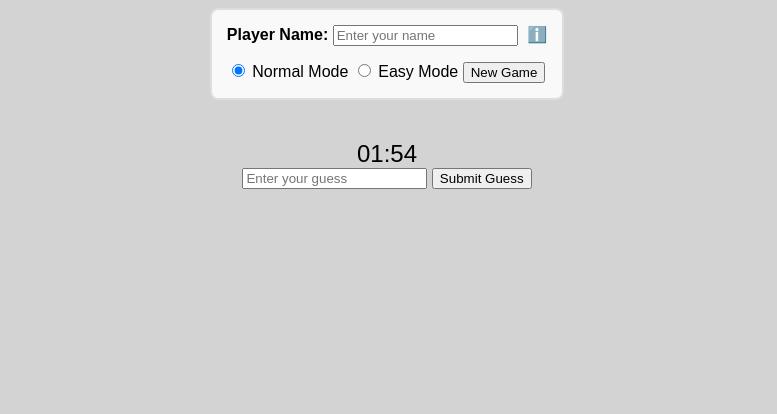
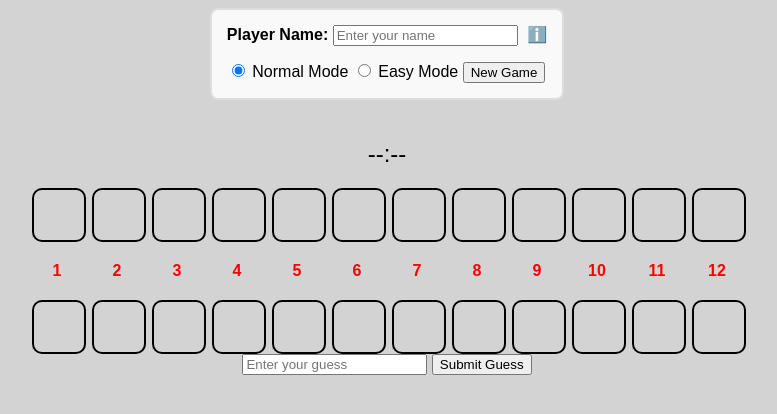
Before and after one commit to SjoerdCor/tweevoortwaalf, a Flask app: page /woordrader in a window 1280 px wide. Shown: the top 414 px of the page, without its empty margins (253-1030 px from the left). Run offline with Flask 3, Linux system fonts and the light colour scheme; some libraries are stand-ins or nearby versions.

Commit message:
fix active and time for woordrader

```diff
--- a/app.py
+++ b/app.py
@@ -82,6 +82,7 @@ def woordrader():
     """Home page"""
     active = session.get("woordrader", {}).get("active", False)
     state = session.get("woordrader", {}).get("state", {})
+    active = False
     return render_template(
         "woordrader.html",
         state=state,
@@ -210,6 +211,8 @@ def handle_guess(puzzlename):
         "correct": correct,
     }
     insert_data(f"{puzzlename}.guesses", data)
+
+    session[puzzlename]["active"] = False
     return jsonify({"answer": answer, "correct": correct})
 
 
--- a/templates/woordrader.html
+++ b/templates/woordrader.html
@@ -35,7 +35,24 @@
     </div>
 
     <div class="timer" id="timer">{{ '02:00' if active else '--:--' }}</div>
-    <div id="puzzleSpecific"></div>
+    <div id="puzzleSpecific">
+        <div class="grid" id="top-row">
+            {% for i in range(12) %}
+                <div class="cell inactive" data-pos="{{ i }}" id="upperrow-{{ i }}"></div>
+            {% endfor %}
+        </div>
+        <div class="grid" id="numbers">
+            {% for i in range(12) %}
+                <div class="number">{{ i + 1 }}</div>
+            {% endfor %}
+        </div>
+        <div class="grid" id="bottom-row">
+            {% for pos in range(12) %}
+                <div class="cell inactive" id="lowerrow-{{ pos }}"></div>
+            {% endfor %}
+        </div>
+
+    </div>
 
     <form action="{{ submit_guess_url }}" method="post" id="submitGuessForm">
         <input type="text" id="guessInput" name="guess" placeholder="Enter your guess" maxlength="15">
@@ -63,20 +80,6 @@
             });
 
 
-            // Timer countdown
-            let timer = document.getElementById('timer');
-            let time = 120; // 2 minutes in seconds
-            countdown = setInterval(() => {
-                if (time <= 0) {
-                    clearInterval(countdown);
-                    alert('Time is up!');
-                    return;
-                }
-                time--;
-                const minutes = Math.floor(time / 60);
-                const seconds = time % 60;
-                timer.textContent = `${String(minutes).padStart(2, '0')}:${String(seconds).padStart(2, '0')}`;
-            }, 1000);
 
 
 
@@ -122,6 +125,21 @@
 
 
                 enableForm(submitGuessForm);
+                            // Timer countdown
+                let timer = document.getElementById('timer');
+                let time = 120; // 2 minutes in seconds
+                countdown = setInterval(() => {
+                    if (time <= 0) {
+                        clearInterval(countdown);
+                        alert('Time is up!');
+                        return;
+                    }
+                    time--;
+                    const minutes = Math.floor(time / 60);
+                    const seconds = time % 60;
+                    timer.textContent = `${String(minutes).padStart(2, '0')}:${String(seconds).padStart(2, '0')}`;
+                }, 1000);
+
 
             });
 
--- a/templates/woordraderspecific.html
+++ b/templates/woordraderspecific.html
@@ -1,6 +1,6 @@
 <div class="grid" id="top-row">
     {% for i in range(12) %}
-        <div class="cell {{ 'clickable' if active else 'inactive' }}" data-pos="{{ i }}" id="upperrow-{{ i }}">{{ state[i]["shown_letter"] }}</div>
+        <div class="cell active" data-pos="{{ i }}" id="upperrow-{{ i }}">{{ state[i]["shown_letter"] }}</div>
     {% endfor %}
 </div>
 <div class="grid" id="numbers">
@@ -10,6 +10,6 @@
 </div>
 <div class="grid" id="bottom-row">
     {% for pos in range(12) %}
-        <div class="cell {{ '' if active else 'inactive' }}" id="lowerrow-{{ pos }}"></div>
+        <div class="cell active" id="lowerrow-{{ pos }}"></div>
     {% endfor %}
 </div>
```
